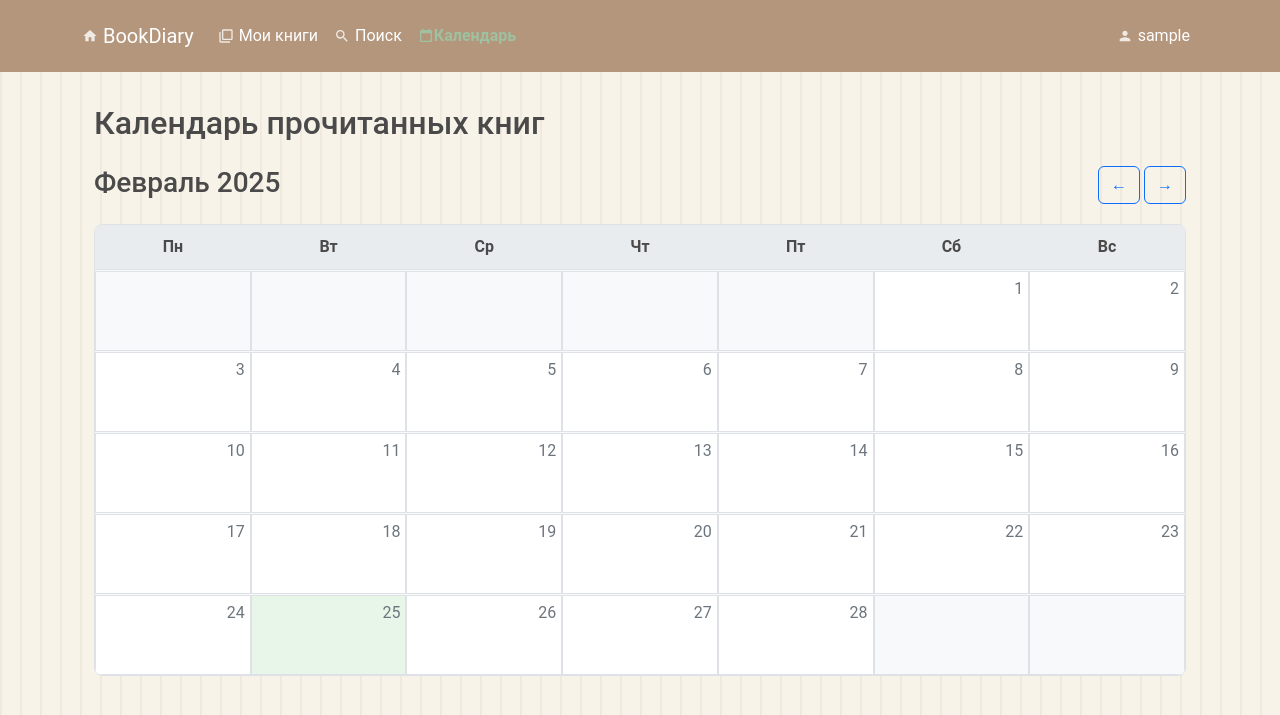
After one commit to cool-user-polina/book_diary, a Django app: page /calendar/ in a window 1280 px wide. The commit adds this page. Shown: the top 715 px of the page. Run offline with Django 5.2, Linux system fonts and the light colour scheme; the visitor is signed in with stand-in values (Sample User, id 1); data that the repository does not hold is empty.

Commit message:
calendar

```diff
--- a/bookdiary/urls.py
+++ b/bookdiary/urls.py
@@ -21,7 +21,7 @@ from diary import views as diary_views  # Импортируем наши view-
 from diary.views import (
     register, custom_login, custom_logout, home,
     book_list, book_create, book_delete, book_detail,
-    book_edit, search_books, edit_book_from_api
+    book_edit, search_books, edit_book_from_api, book_calendar
 )
 from django.conf import settings
 from django.conf.urls.static import static
@@ -39,6 +39,7 @@ urlpatterns = [
     path('books/<int:pk>/edit/', book_edit, name='book_edit'),
     path('search/', search_books, name='search_books'),
     path('edit-from-api/', edit_book_from_api, name='edit_book_from_api'),
+    path('calendar/',book_calendar, name='book_calendar'),
 ]
 
 if settings.DEBUG:
--- a/diary/static/css/custom_styles.css
+++ b/diary/static/css/custom_styles.css
@@ -456,3 +456,61 @@ h1 {
 .btn-success:hover .add-icon {
     opacity: 1;
 }
+
+/* Стили для календаря */
+.calendar-grid {
+    display: flex;
+    flex-direction: column;
+    gap: 1px;
+    background-color: #f8f9fa;
+    border: 1px solid #dee2e6;
+    border-radius: 8px;
+    overflow: hidden;
+}
+
+.calendar-header {
+    display: grid;
+    grid-template-columns: repeat(7, 1fr);
+    background-color: #e9ecef;
+    font-weight: bold;
+    text-align: center;
+}
+
+.calendar-header div {
+    padding: 10px;
+    border-bottom: 1px solid #dee2e6;
+}
+
+.calendar-week {
+    display: grid;
+    grid-template-columns: repeat(7, 1fr);
+}
+
+.calendar-day {
+    padding: 10px;
+    min-height: 80px;
+    border: 1px solid #dee2e6;
+    background-color: white;
+    position: relative;
+}
+
+.calendar-day.empty {
+    background-color: #f8f9fa;
+}
+
+.calendar-day.today {
+    background-color: #e8f5e9;
+}
+
+.calendar-day .date {
+    position: absolute;
+    top: 5px;
+    right: 5px;
+    color: #6c757d;
+}
+
+.calendar-day .badge {
+    position: absolute;
+    bottom: 5px;
+    right: 5px;
+}
--- a/diary/templates/diary/base.html
+++ b/diary/templates/diary/base.html
@@ -43,6 +43,15 @@
                                 Поиск
                             </a>
                         </li>
+                        <li class="nav-item">
+                            <a class="nav-link {% if request.resolver_match.url_name == 'book_calendar' %}active{% endif %}"
+                               href="{% url 'book_calendar' %}">
+                                <svg class="calendar-icon" width="16" height="16" viewBox="0 0 24 24" fill="none" xmlns="http://www.w3.org/2000/svg">
+                                    <path d="M19 3h-1V1h-2v2H8V1H6v2H5c-1.1 0-2 .9-2 2v14c0 1.1.9 2 2 2h14c1.1 0 2-.9 2-2V5c0-1.1-.9-2-2-2zm0 16H5V8h14v11z" fill="currentColor"/>
+                                </svg>
+                                Календарь
+                            </a>
+                        </li>
                     </ul>
                     <ul class="navbar-nav ms-auto">
                         {% if user.is_authenticated %}
--- /dev/null
+++ b/diary/templates/diary/book_calendar.html
@@ -0,0 +1,59 @@
+{% extends 'diary/base.html' %}
+
+{% block content %}
+<div class="container mt-4">
+    <h2 class="mb-4">Календарь прочитанных книг</h2>
+
+    <div class="row mb-3">
+        <div class="col">
+            <h3>{{ current_month_name }} {{ current_year }}</h3>
+        </div>
+        <div class="col-auto">
+            <a href="?month={{ prev_month }}&year={{ prev_year }}" class="btn btn-outline-primary">&larr;</a>
+            <a href="?month={{ next_month }}&year={{ next_year }}" class="btn btn-outline-primary">&rarr;</a>
+        </div>
+    </div>
+
+    <div class="calendar-grid">
+        <div class="calendar-header">
+            <div>Пн</div>
+            <div>Вт</div>
+            <div>Ср</div>
+            <div>Чт</div>
+            <div>Пт</div>
+            <div>Сб</div>
+            <div>Вс</div>
+        </div>
+
+        {% for week in calendar_data %}
+        <div class="calendar-week">
+            {% for day in week %}
+                {% if day.date %}
+                    <div class="calendar-day {% if day.today %}today{% endif %}"
+                         data-bs-toggle="tooltip"
+                         data-bs-placement="top"
+                         title="Прочитано книг: {{ day.books_count }}">
+                        <span class="date">{{ day.date.day }}</span>
+                        {% if day.books_count > 0 %}
+                            <span class="badge bg-success">{{ day.books_count }}</span>
+                        {% endif %}
+                    </div>
+                {% else %}
+                    <div class="calendar-day empty"></div>
+                {% endif %}
+            {% endfor %}
+        </div>
+        {% endfor %}
+    </div>
+</div>
+
+<!-- Добавляем инициализацию тултипов Bootstrap -->
+<script>
+document.addEventListener('DOMContentLoaded', function() {
+    var tooltipTriggerList = [].slice.call(document.querySelectorAll('[data-bs-toggle="tooltip"]'))
+    var tooltipList = tooltipTriggerList.map(function (tooltipTriggerEl) {
+        return new bootstrap.Tooltip(tooltipTriggerEl)
+    })
+});
+</script>
+{% endblock %}
--- a/diary/views.py
+++ b/diary/views.py
@@ -4,11 +4,15 @@ from django.contrib.auth import login, logout
 from .forms import RegistrationForm, CustomLoginForm, BookForm
 from django.contrib.auth.decorators import login_required
 from .models import Book
-from datetime import datetime
+from datetime import datetime, date
 from fuzzywuzzy import fuzz  # Добавьте: pip install fuzzywuzzy python-Levenshtein
 from urllib.parse import urlparse
 from django.urls import reverse
 from django.core.files.base import ContentFile
+import calendar
+from collections import defaultdict
+from django.db.models import Count
+from django.db.models.functions import TruncDate
 
 # Регистрация
 def register(request):
@@ -276,3 +280,82 @@ def edit_book_from_api(request):
         "preview_link": preview_link,
         "search_query": search_query
     })
+
+@login_required
+def book_calendar(request):
+    # Получаем текущую дату или из параметров запроса
+    current_date = datetime.now()
+    year = int(request.GET.get('year', current_date.year))
+    month = int(request.GET.get('month', current_date.month))
+
+    # Создаем календарь
+    cal = calendar.monthcalendar(year, month)
+
+    # Получаем первый и последний день месяца
+    start_date = datetime(year, month, 1)
+    if month == 12:
+        end_date = datetime(year + 1, 1, 1)
+    else:
+        end_date = datetime(year, month + 1, 1)
+
+    # Получаем все книги за месяц
+    books = Book.objects.filter(
+        user=request.user,
+        end_reading__isnull=False,
+        end_reading__gte=start_date,
+        end_reading__lt=end_date
+    )
+
+    # Создаем словарь с количеством книг по датам
+    books_count = defaultdict(int)
+    for book in books:
+        if book.end_reading:
+            books_count[book.end_reading.day] += 1
+
+    # Формируем данные для шаблона
+    calendar_data = []
+    today = date.today()
+
+    for week in cal:
+        week_data = []
+        for day in week:
+            if day != 0:
+                current_date = date(year, month, day)
+                week_data.append({
+                    'date': current_date,
+                    'books_count': books_count[day],
+                    'today': current_date == today
+                })
+            else:
+                week_data.append({'date': None})
+        calendar_data.append(week_data)
+
+    # Получаем названия месяцев
+    month_names = {
+        1: 'Январь', 2: 'Февраль', 3: 'Март', 4: 'Апрель',
+        5: 'Май', 6: 'Июнь', 7: 'Июль', 8: 'Август',
+        9: 'Сентябрь', 10: 'Октябрь', 11: 'Ноябрь', 12: 'Декабрь'
+    }
+
+    # Вычисляем предыдущий и следующий месяцы
+    if month == 1:
+        prev_month, prev_year = 12, year - 1
+    else:
+        prev_month, prev_year = month - 1, year
+
+    if month == 12:
+        next_month, next_year = 1, year + 1
+    else:
+        next_month, next_year = month + 1, year
+
+    context = {
+        'calendar_data': calendar_data,
+        'current_month_name': month_names[month],
+        'current_year': year,
+        'prev_month': prev_month,
+        'prev_year': prev_year,
+        'next_month': next_month,
+        'next_year': next_year
+    }
+
+    return render(request, 'diary/book_calendar.html', context)
```
